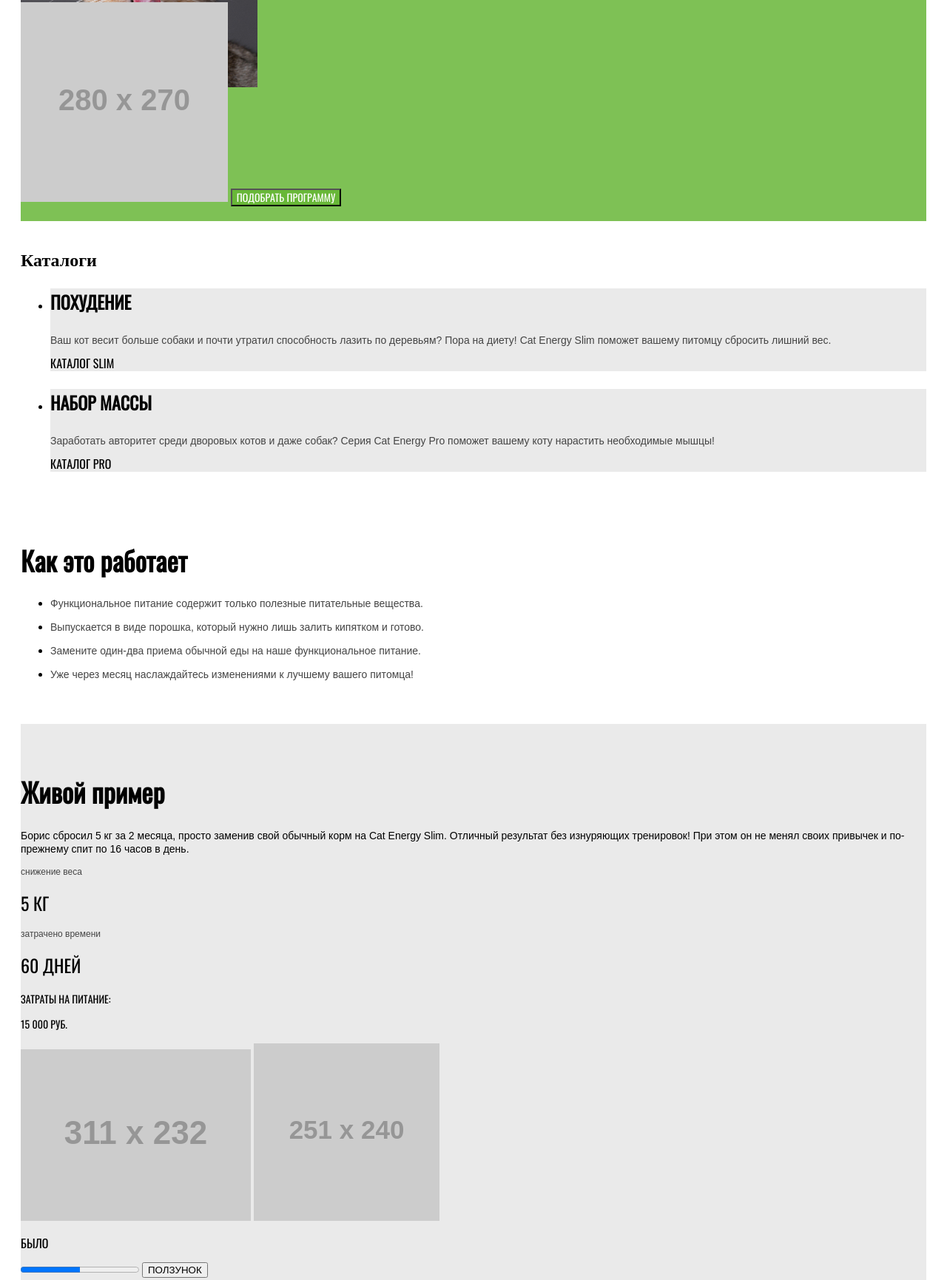
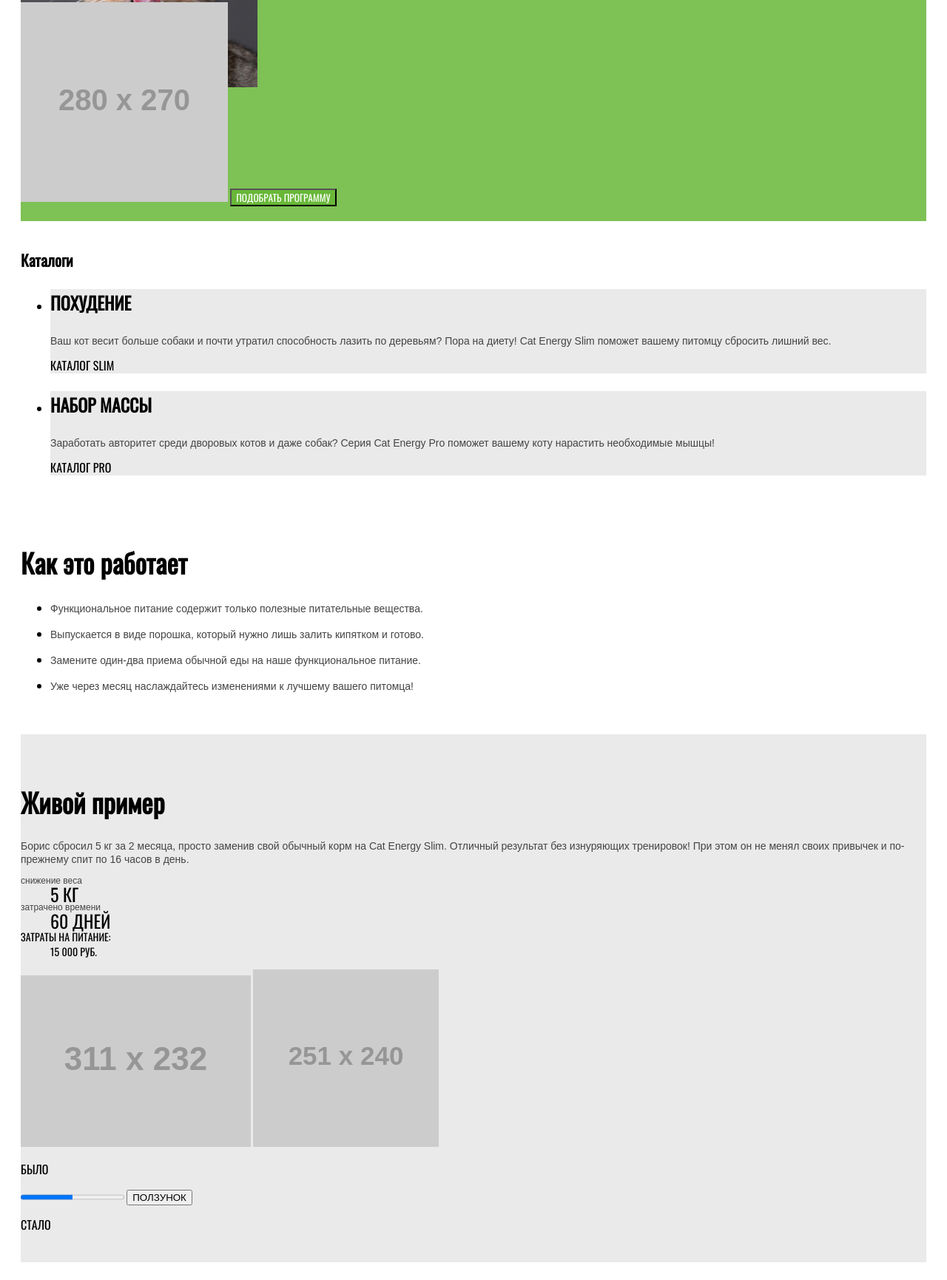
Before and after one commit to ivan573/1318193-cat-energy-21, a website: page source/index.html in a window 1280 px wide. Shown: the part 419-2150 px from the top of the page at 74% size. Drawn offline with nearby package versions, Linux system fonts and the light colour scheme; files that its build step writes are made by us from their sources; placeholder pictures from the web are drawn by us; files whose address does not match are found by name.

Commit message:
Improving less styles

```diff
--- a/source/index.html
+++ b/source/index.html
@@ -2,6 +2,7 @@
 <html class="page" lang="ru">
   <head>
     <meta charset="utf-8">
+    <meta name="viewport" content="width=device-width, initial-scale=1">
     <title>HTML Academy: Кэт энерджи</title>
     <link href="./css/style.css" rel="stylesheet">
     <link rel="preload" href="fonts/oswaldregular.woff" as="font">
@@ -111,15 +112,15 @@
           <dl class="example__list">
             <div class="example__item">
               <dt class="example__index">снижение веса</dt>
-              <dl class="example__number">5 кг</dl>
+              <dd class="example__number">5 кг<dd>
             </div>
             <div class="example__item">
               <dt class="example__index">затрачено времени</dt>
-              <dl class="example__number">60 дней</dl>
+              <dd class="example__number">60 дней</dd>
             </div>
             <div class="example__item example__item--nutrition">
               <dt class="example__index">затраты на питание:</dt>
-              <dl class="example__number">15 000 руб.</dl>
+              <dd class="example__number">15 000 руб.</dd>
             </div>
           </dl>
         </div>
--- a/source/less/blocks/example.less
+++ b/source/less/blocks/example.less
@@ -1,10 +1,10 @@
 .example {
-  margin: 0;
-
   padding-top: 42px;
   padding-bottom: 25px;
 
   background-color: @background-grey;
+}
+
 
 .example__number,
 .example__item--nutrition .example__index,
@@ -14,14 +14,13 @@
 }
 
 .example__title {
-    font-family: "Oswald", sans-serif;
   font-size: 36px;
   line-height: 40px;
 }
 
 .example__description {
+  color: @dark-grey;
   font-family: "Arial", sans-serif;
-    font-size: 14px;
   line-height: 18px;
 }
 
@@ -33,24 +32,22 @@
 }
 
 .example__number {
-    color: @black;
-    font-family: "Oswald", sans-serif;
   font-size: 24px;
   line-height: 24px;
 }
 
-  .example__item--nutrition .example__index,
-  .example__item--nutrition .example__number {
+.example__item--nutrition {
+  .example__index,
+  .example__number {
     color: @black;
-    font-family: "Oswald", sans-serif;
+    font-family: "Oswald", "Arial", sans-serif;
     font-size: 14px;
     line-height: 20px;
+  }
 }
 
 .example__slider-before,
 .example__slider-after {
-    font-family: "Oswald", sans-serif;
   font-size: 16px;
   line-height: 20px;
 }
-}
--- a/source/less/blocks/list.less
+++ b/source/less/blocks/list.less
@@ -1,5 +1,3 @@
-.list {
-  .list__item {
-    background-color: @basic-grey;
-  }
+.list__item {
+  background-color: @basic-grey;
 }
--- a/source/less/blocks/options.less
+++ b/source/less/blocks/options.less
@@ -1,6 +1,4 @@
 .options {
-  margin: 0;
-
   padding-top: 20px;
   padding-bottom: 27px;
 }
--- a/source/less/blocks/page-footer.less
+++ b/source/less/blocks/page-footer.less
@@ -1,9 +1,9 @@
 .page-footer {
-  margin: 0;
   padding-top: 28px;
   padding-bottom: 22px;
 
   background-color: @basic-grey;
+}
 
 .page-footer__announcement,
 .page-footer__address {
@@ -14,7 +14,6 @@
   text-transform: uppercase;
 
   color: @bronze-black;
-    font-family: "Oswald", sans-serif;
   font-size: 16px;
   line-height: 18px;
 }
@@ -22,7 +21,5 @@
 .page-footer__address {
   color: @dark-grey;
   font-family: "Arial", sans-serif;
-    font-size: 14px;
   line-height: 20px;
 }
-}
--- a/source/less/blocks/page-header.less
+++ b/source/less/blocks/page-header.less
@@ -1,5 +1,4 @@
 .page-header {
-  margin: 0;
   padding: 12px 23px 24px 20px;
 
   text-transform: uppercase;
--- a/source/less/blocks/page-main.less
+++ b/source/less/blocks/page-main.less
@@ -1,4 +1,3 @@
 .page-main {
-  margin: 0;
   padding: 27px 20px 25px;
 }
--- a/source/less/blocks/point.less
+++ b/source/less/blocks/point.less
@@ -1,10 +1,10 @@
 .point {
   background-color: @background-grey;
+}
 
 .point__option {
   text-transform: uppercase;
 
-    font-family: "Oswald", sans-serif;
   font-size: 24px;
   line-height: 37px;
 }
@@ -13,13 +13,10 @@
   color: @dark-grey;
 
   font-family: "Arial", sans-serif;
-    font-size: 14px;
   line-height: 18px;
 }
 
 .point__link {
-    font-family: "Oswald", sans-serif;
   font-size: 16px;
   line-height: 16px;
 }
-}
--- a/source/less/blocks/product-description.less
+++ b/source/less/blocks/product-description.less
@@ -1,11 +1,9 @@
 .product-description {
-  margin: 0;
-
   padding-top: 27px;
   padding-bottom: 42px;
+}
 
 .product-description__title {
-    font-family: "Oswald", sans-serif;
   font-size: 36px;
   line-height: 40px;
 }
@@ -14,7 +12,5 @@
   color: @dark-grey;
 
   font-family: "Arial", sans-serif;
-    font-size: 14px;
   line-height: 18px;
 }
-}
--- a/source/less/blocks/promo.less
+++ b/source/less/blocks/promo.less
@@ -1,5 +1,4 @@
 .promo {
-  margin: 0;
   padding-top: 27px;
   padding-bottom: 20px;
 
@@ -8,7 +7,7 @@
   background-repeat: no-repeat;
 
   color: @white;
-  font-family: "Oswald", sans-serif;
+}
 
 .promo__title {
   font-size: 36px;
@@ -20,7 +19,6 @@
 .promo__tagline {
   text-transform: uppercase;
 
-    font-size: 14px;
   line-height: 14px;
 }
 
@@ -29,7 +27,5 @@
 
   font-family: inherit;
   color: @white;
-    font-size: 14px;
   line-height: 18px;
 }
-}
--- a/source/less/global/global.less
+++ b/source/less/global/global.less
@@ -1,6 +1,8 @@
 .page-body {
   background-color: @white;
   color: @black;
+  font-family: "Oswald", "Arial", sans-serif;
+  font-size: 14px;
 
   a {
     text-decoration: none;
```
Also changed, not shown: source/catalog.html (+1 -0 lines), source/form.html (+1 -0 lines). Lines whose indentation alone changed are shown as unchanged.
